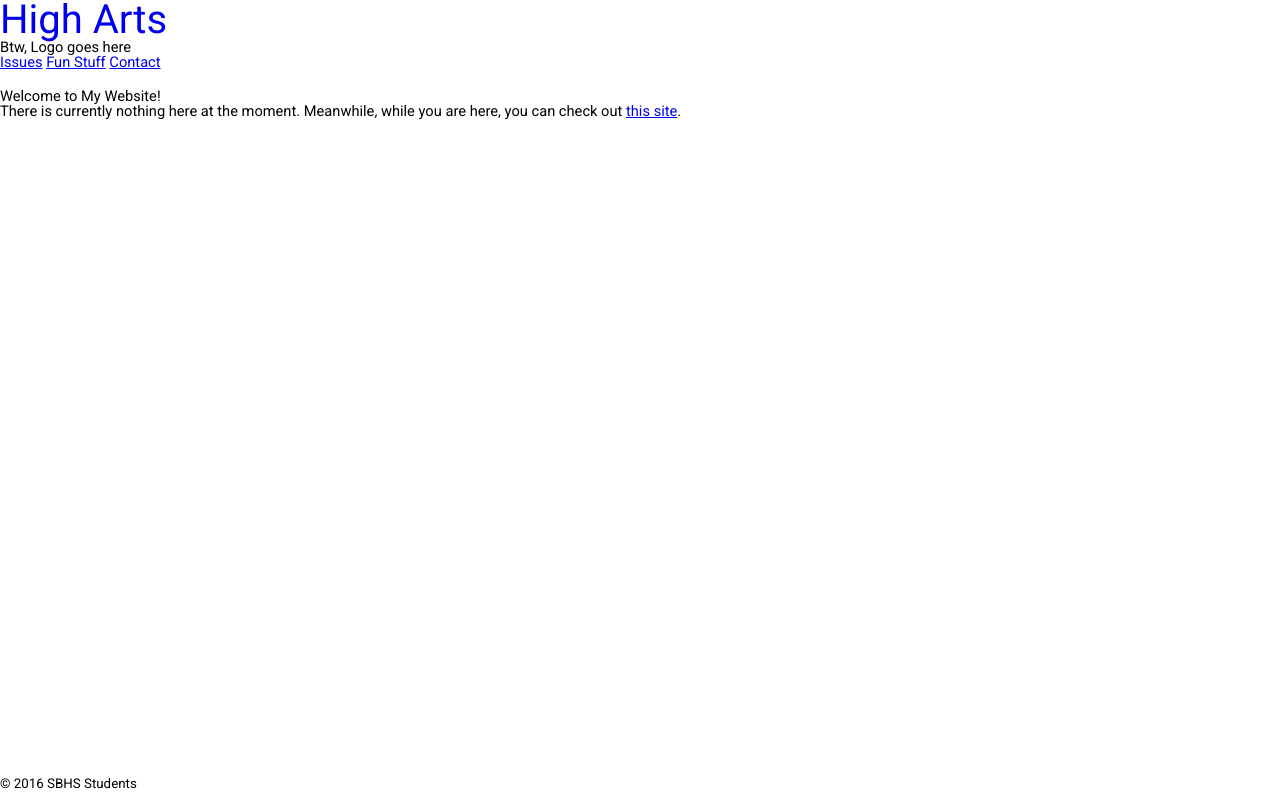
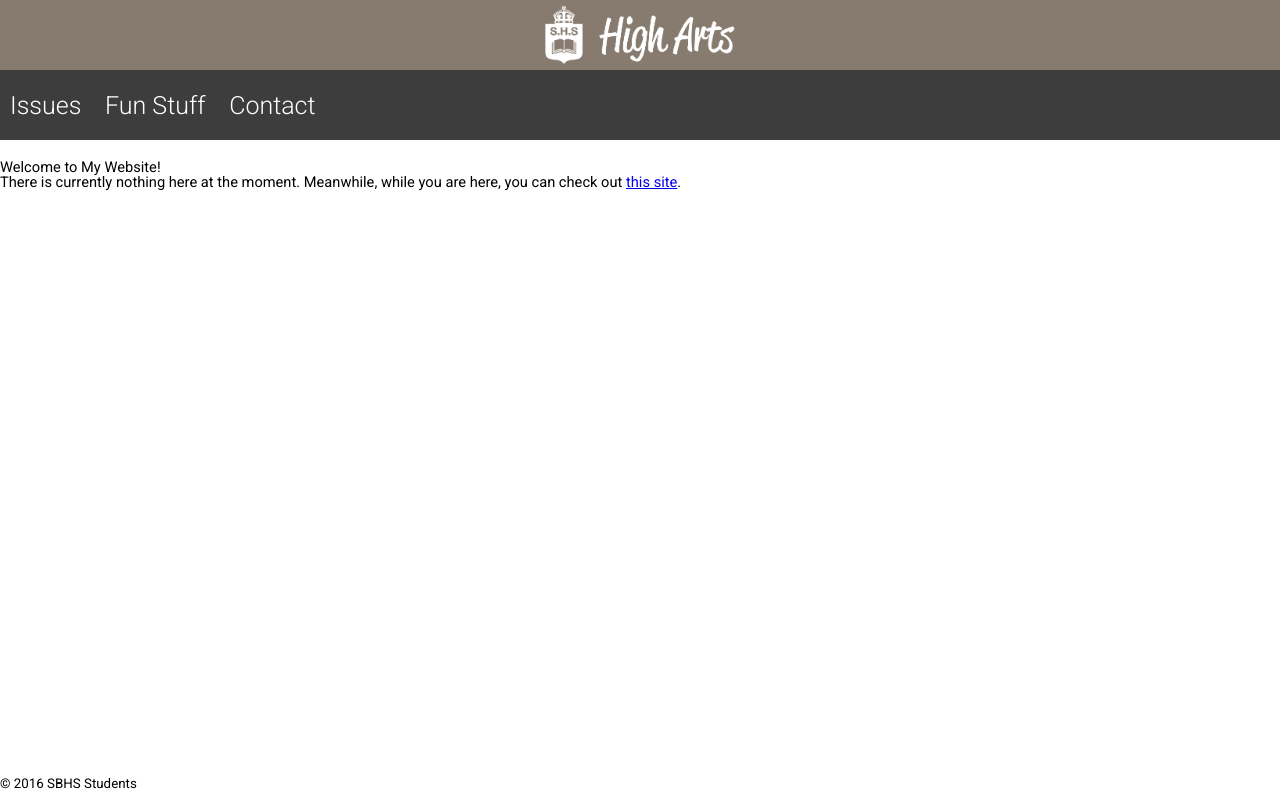
Before and after one commit to sidney-pham/high_arts, a plain HTML site: page index.html in a window 1280 px wide. Drawn offline with Linux system fonts and the light colour scheme.

Commit message:
Site Updated: 22.02.16-11:10:53

```diff
--- a/css/style.css
+++ b/css/style.css
@@ -1 +1 @@
-body,html{height:100%;width:100%;font-family:Roboto,'Helvetica Neue','Segoe UI',sans-serif;font-size:11pt}.logo h1{font-size:40px}.logo h1 a{text-decoration:none}.navbar li{display:inline-block;text-decoration:none}#header{margin-bottom:10px}#main{margin-top:20px}footer{position:absolute;bottom:0;font-size:10pt;padding-bottom:10px}
+body,html{height:100%;width:100%;font-family:Roboto,'Helvetica Neue','Segoe UI',sans-serif;font-size:11pt}#header{background-color:#877A6E}.logo{padding-top:5px;height:65px;text-align:center}.navbar{height:70px;background-color:#3d3d3d}.navbar li{display:inline-block;padding-left:10px;padding-right:10px;padding-top:23px;padding-bottom:25px}.navbar li a{text-decoration:none;color:#fff;font-weight:300;font-size:25px}#header{margin-bottom:10px}#main{margin-top:20px}footer{position:absolute;bottom:0;font-size:10pt;padding-bottom:10px}
--- a/index.html
+++ b/index.html
@@ -7,14 +7,15 @@
 
   <title>Welcome! | High Arts Magazine</title>
   <link rel="stylesheet" type="text/css" href="/css/reset.css">
-  <link href='https://fonts.googleapis.com/css?family=Roboto' rel='stylesheet' type='text/css'>
+  <link href='https://fonts.googleapis.com/css?family=Roboto:300,400' rel='stylesheet' type='text/css'>
   <link rel="stylesheet" type="text/css" href="/css/style.css">
 </head>
 <body>
   <section id="header">
     <div class="logo">
-      <h1><a href="/">High Arts</a></h1>
-      <span>Btw, Logo goes here</span>
+      <a href="/">
+        <img border="0" alt="High Arts Magazine" src="/assets/img/logo.png" height="60px">
+      </a>
     </div>
     <ul class="navbar">
       <li><a href="/issues">Issues</a></li>
```
Also changed, not shown: issues/2016-1/articles/hi.html (+4 -3 lines), issues/2016-1/index.html (+4 -3 lines), issues/index.html (+4 -3 lines), assets/img/logo.png (added).
